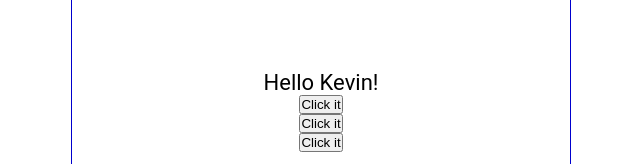
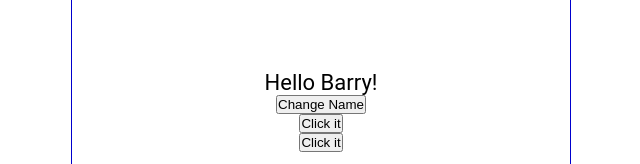
Before and after one commit to bhill10gh/01tut, a React (Create React App) app: page / in a window 1280 px wide. Shown: the part 297-461 px from the top of the page, without its empty margins (319-959 px from the left). Built offline with nearby package versions, Linux system fonts and the light colour scheme.

Commit message:
Chapter 6

```diff
--- a/src/Content.js
+++ b/src/Content.js
@@ -1,14 +1,20 @@
 import React from 'react'
+import { useState } from 'react';
 
 const Content = () => {
+    const [name, setName] = useState('Barry');
+    const [count, setCount] = useState(0);
+
     const handleNameChange = () => {
-        const names = ['Bob', 'Kevin', 'Dave'];
+        const names = ['Bob', 'Barry', 'Dave'];
         const int = Math.floor(Math.random() * 3);
-        return names[int];
+        setName( names[int]);
     }
 
     const handleClick = () => {
-        console.log('You clicked it')
+        setCount(count + 1);
+        setCount(count + 1);
+        console.log(count)
     }
 
     const handleClick2 = (name) => {
@@ -22,10 +28,10 @@
   return (
     <main>
       <p onDoubleClick={handleClick}>
-        Hello {handleNameChange()}!
+        Hello {name}!
       </p>
+      <button onClick={handleNameChange}>Change Name</button>
       <button onClick={handleClick}>Click it</button>
-      <button onClick={() => handleClick2('Barry')}>Click it</button>
       <button onClick={(e) => handleClick3(e)}>Click it</button>
     </main>
   )
```
